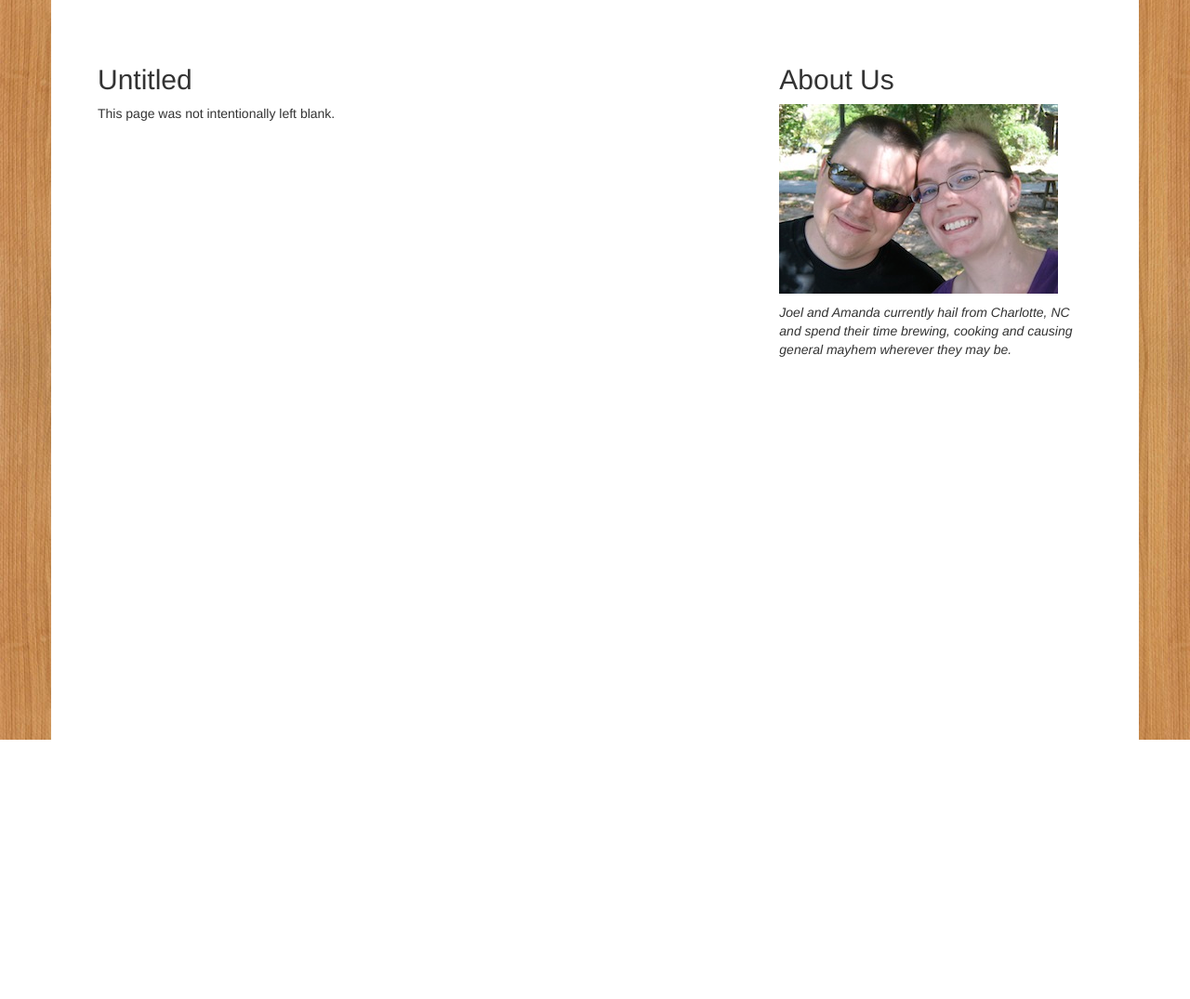
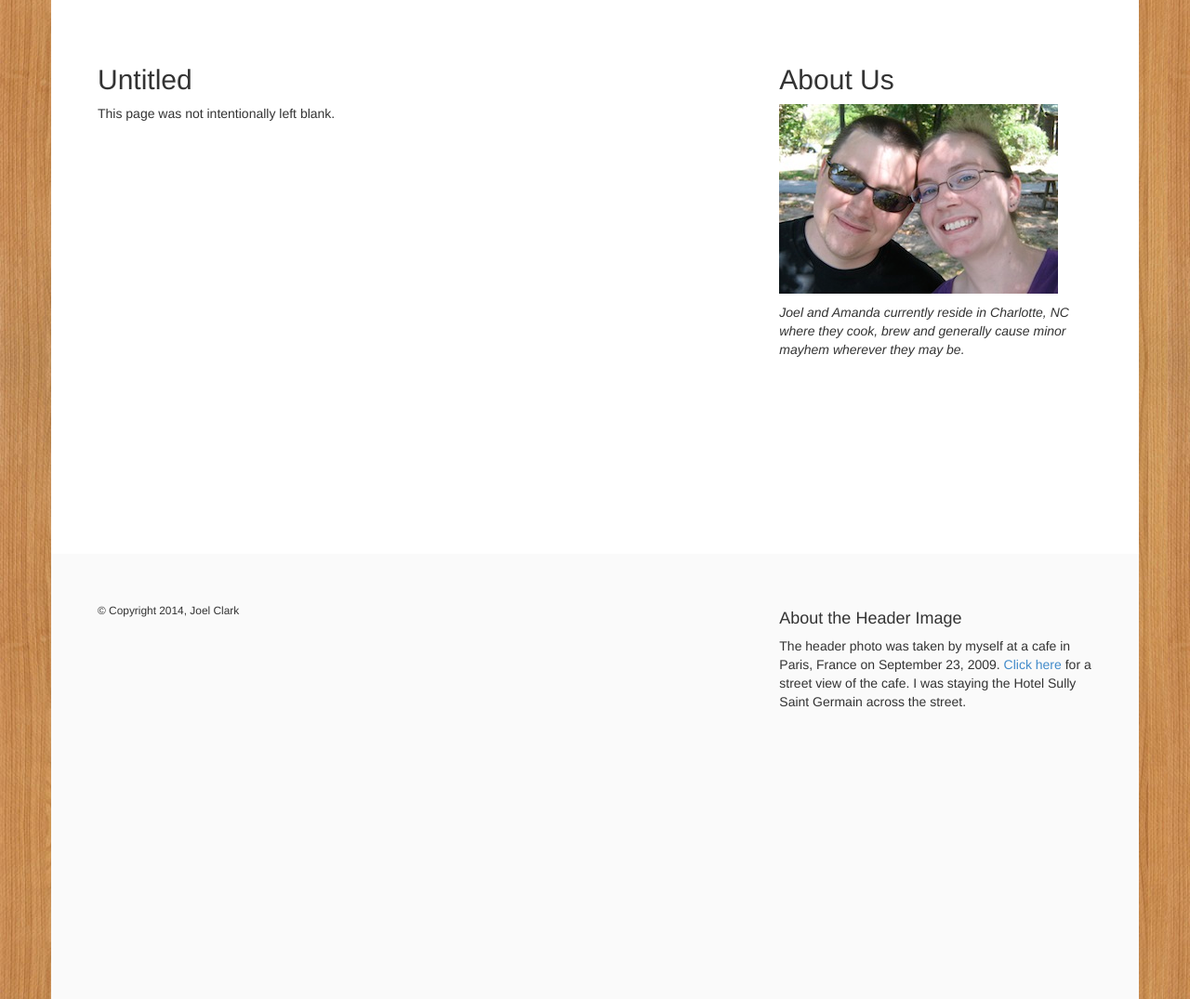
Before and after one commit to joelclark/kc-beer-diary, a Python web app: template templates/layout.html in a window 1280 px wide. Shown: the part 612-1687 px from the top of the page at 93% size. Before the commit the page ends 1408 px from the top, so only its background shows below. Run offline with Jinja, Linux system fonts and the light colour scheme; the template is opened without the code that fills it, so the values that code supplies are empty.

Commit message:
still trying to find all the old content out of the wordpress site

```diff
--- a/static/css/app.css
+++ b/static/css/app.css
@@ -1,6 +1,7 @@
 body { background-image: url(/img/woodpattern.jpeg) }
 .indented-container { padding: 50px; background-color: white; }
-.footer { padding-bottom: 300px; }
+.last-container { padding-bottom: 200px; }
+.footer { padding-bottom: 300px; padding-top: 50px; background-color: #fafafa }
 #title { margin: 50px 0px; font-weight: bold; font-size: 375%; color: black; text-decoration: none; display: block; }
 fieldset { margin-top: 50px; }
 #login-info { float: right; }
--- a/templates/layout.html
+++ b/templates/layout.html
@@ -41,7 +41,7 @@
 		<img width="100%" src="/img/paris.png">
 	</div>
 </div>
-<div class="container indented-container">
+<div class="container indented-container last-container">
 	<div class="row">
 		<div class="col-md-8">
 			<h2>{{ self.title() }}</h2>
@@ -55,11 +55,23 @@
 			{% endif %}
 			<h2>About Us</h2>
 			<img src="/img/us.jpg">
-			<p style="margin-top: 10px;"><i>Joel and Amanda currently hail from Charlotte, NC and spend their time brewing, cooking and causing general mayhem wherever they may be.</i></p>
+			<p style="margin-top: 10px;"><i>Joel and Amanda currently reside in Charlotte, NC where they cook, brew and
+generally cause minor mayhem wherever they may be.</i></p>
 		</div>
 	</div>
 </div>
 <div class="container indented-container footer">
+	<div class="row">
+		<div class="col-md-4">
+			<small>&copy; Copyright 2014, Joel Clark</small>
+		</div>
+		<div class="col-md-4">
+		</div>
+		<div class="col-md-4">
+		<h4>About the Header Image</h4>
+		<p>The header photo was taken by myself at a cafe in Paris, France on September 23, 2009.  <a href="http://maps.google.com/maps?q=Hotel+Sully+Saint+Germain,+Rue+des+%C3%89coles,+Paris,+France&hl=en&ie=UTF 8&ll=48.848714,2.348145&spn=0.001055,0.001955&z=19&vpsrc=6&layer=c&cbll=48.84867,2.3483 07&panoid=7QMCodszF1tn0udIUXmLYg&cbp=12,39.48,,0,12.6">Click here</a> for a street view of the cafe.  I was staying the Hotel Sully Saint Germain across the street.</p>
+		</div>
+	</div>
 </div>
 </body>
 </html>
```
